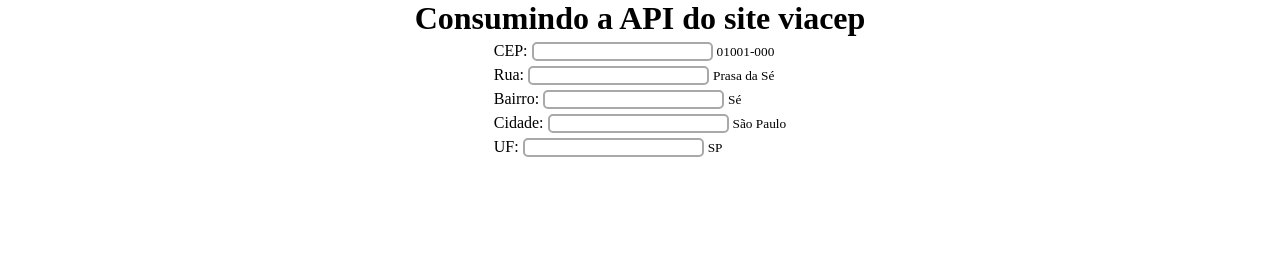
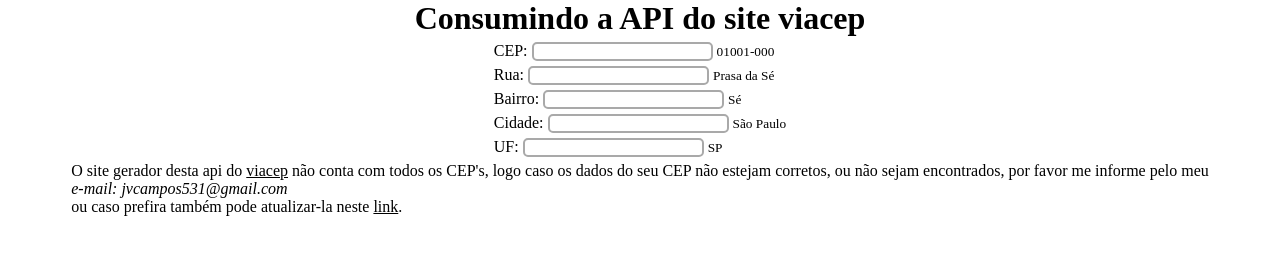
Before and after one commit to joaovictor1516/api_cep, a website: page app/index.html in a window 1280 px wide. Drawn offline with Linux system fonts and the light colour scheme.

Commit message:
atualizando o html e o css.

```diff
--- a/app/index.html
+++ b/app/index.html
@@ -42,6 +42,10 @@
         </div>
     </form>
 
+    <div div="problemas">
+        <p>O site gerador desta api do <a href="https://viacep.com.br" target="_blank">viacep</a> não conta com todos os CEP's, logo caso os dados do seu CEP não estejam corretos, ou não sejam encontrados, por favor me informe pelo meu <address>e-mail: jvcampos531@gmail.com</address> ou caso prefira também pode atualizar-la neste <a href="https://viacep.com.br/cep/" target="_blank">link</a>.</p>
+    </div>
+
     <script src="main.js"></script>
 </body>
 </html>
--- a/app/style.css
+++ b/app/style.css
@@ -16,6 +16,11 @@
     text-align: center;
 }
 
+a{
+    color: black;
+}
+
 .form-content{
     margin:5px 0;
+    flex-direction: column;
 }
```
